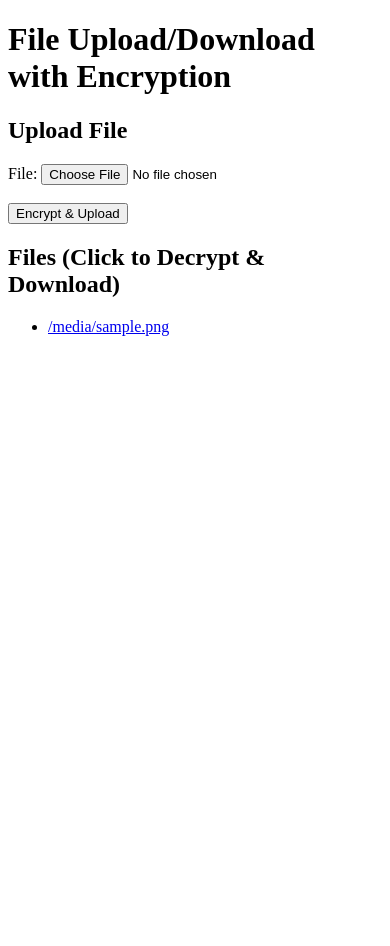
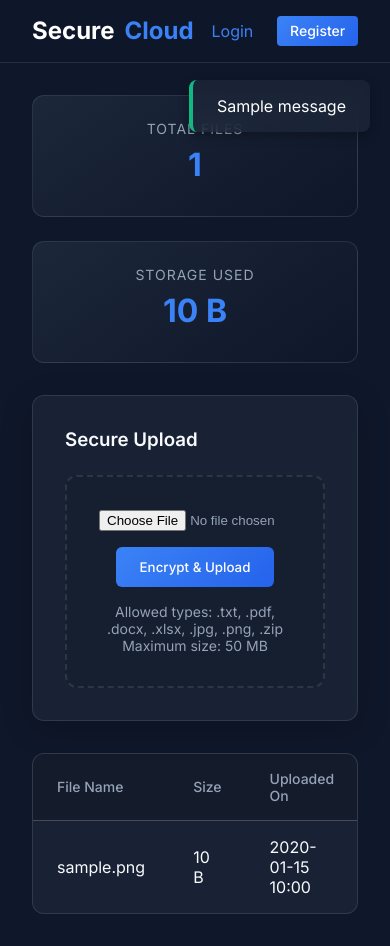
Before and after one commit to Chintiw/secure-mini-cloud, a Flask app: template templates/index.html in a window 390 px wide. Before the commit the page ends 336 px from the top, so only its background shows below. Run offline with Flask 3, Linux system fonts and the light colour scheme; tables that the repository leaves empty hold one stand-in row (values such as "Sample post"); the template is opened without the code that fills it: values that come from a table or form of the project are taken from there, most other values are stand-ins (such as "Sample title", 1, 10 or a date in 2020); one stand-in notice (Sample message) is shown.

Commit message:
feat: implement secure user authentication, per-user file encryption, and a modern responsive UI

```diff
--- a/app.py
+++ b/app.py
@@ -1,54 +1,233 @@
-from flask import Flask, request, render_template, send_file, redirect, url_for
+from flask import Flask, request, render_template, send_file, redirect, url_for, flash
 import os
 from cryptography.fernet import Fernet
 import io
+import uuid
+from datetime import datetime
+from flask_sqlalchemy import SQLAlchemy
+from flask_bcrypt import Bcrypt
+from flask_login import LoginManager, UserMixin, login_user, login_required, logout_user, current_user
 
 app = Flask(__name__)
+app.config['SECRET_KEY'] = os.urandom(32) # NFR-03: Session Security
+app.config['SQLALCHEMY_DATABASE_URI'] = 'sqlite:///secure_cloud.db'
+app.config['SQLALCHEMY_TRACK_MODIFICATIONS'] = False
+app.config['MAX_CONTENT_LENGTH'] = 50 * 1024 * 1024  # 50 MB limit
+
+db = SQLAlchemy(app)
+bcrypt = Bcrypt(app)
+login_manager = LoginManager(app)
+login_manager.login_view = 'login'
+login_manager.login_message_category = 'info'
 
 KEY = b'xQslvTPBF-IKGg4AoIGRT1wSPf89fODkAV0Wmv37zcM='
 
 os.makedirs('uploads', exist_ok=True)
 fernet = Fernet(KEY)
 
+ALLOWED_EXTENSIONS = {'txt', 'pdf', 'docx', 'xlsx', 'jpg', 'png', 'zip'}
+
+def allowed_file(filename):
+    return '.' in filename and \
+           filename.rsplit('.', 1)[1].lower() in ALLOWED_EXTENSIONS
+
+@app.template_filter('filesizeformat')
+def filesizeformat(value):
+    if value < 1024:
+        return f"{value} B"
+    elif value < 1024 * 1024:
+        return f"{value / 1024:.1f} KB"
+    else:
+        return f"{value / (1024 * 1024):.1f} MB"
+
+@app.errorhandler(413)
+def request_entity_too_large(error):
+    flash('File too large! Maximum size is 50 MB.', 'danger')
+    return redirect(url_for('index'))
+
+# --- Models ---
+class User(db.Model, UserMixin):
+    __tablename__ = 'users'
+    id = db.Column(db.Integer, primary_key=True, autoincrement=True)
+    username = db.Column(db.String(150), unique=True, nullable=False)
+    email = db.Column(db.String(150), unique=True, nullable=False)
+    password_hash = db.Column(db.String(256), nullable=False)
+    encryption_key = db.Column(db.String(256), nullable=False)
+    created_at = db.Column(db.DateTime, default=datetime.utcnow)
+
+class File(db.Model):
+    __tablename__ = 'files'
+    id = db.Column(db.String(36), primary_key=True, default=lambda: str(uuid.uuid4()))
+    owner_id = db.Column(db.Integer, db.ForeignKey('users.id'), nullable=False)
+    original_filename = db.Column(db.String(255), nullable=False)
+    stored_filename = db.Column(db.String(255), nullable=False)
+    file_size = db.Column(db.Integer, nullable=False)
+    uploaded_at = db.Column(db.DateTime, default=datetime.utcnow)
+
+@login_manager.user_loader
+def load_user(user_id):
+    return User.query.get(int(user_id))
+
+# --- Setup DB ---
+with app.app_context():
+    db.create_all()
+
+# --- Auth Routes ---
+@app.route('/register', methods=['GET', 'POST'])
+def register():
+    if current_user.is_authenticated:
+        return redirect(url_for('index'))
+
+    if request.method == 'POST':
+        username = request.form.get('username')
+        email = request.form.get('email')
+        password = request.form.get('password')
+
+        if User.query.filter_by(email=email).first() or User.query.filter_by(username=username).first():
+            flash('Email or username already exists', 'danger')
+            return redirect(url_for('register'))
+
+        # bcrypt with work factor >= 12
+        hashed_pw = bcrypt.generate_password_hash(password, 12).decode('utf-8')
+        # generate per-user Fernet key (ISO-01)
+        user_key = Fernet.generate_key().decode('utf-8')
+
+        new_user = User(username=username, email=email, password_hash=hashed_pw, encryption_key=user_key)
+        db.session.add(new_user)
+        db.session.commit()
+
+        flash('Registration successful. Please log in.', 'success')
+        return redirect(url_for('login'))
+
+    return render_template('register.html')
+
+@app.route('/login', methods=['GET', 'POST'])
+def login():
+    if current_user.is_authenticated:
+        return redirect(url_for('index'))
+
+    if request.method == 'POST':
+        email = request.form.get('email')
+        password = request.form.get('password')
+
+        user = User.query.filter_by(email=email).first()
+        if user and bcrypt.check_password_hash(user.password_hash, password):
+            login_user(user)
+            flash('Logged in successfully.', 'success')
+            return redirect(url_for('index'))
+        else:
+            flash('Invalid credentials', 'danger')
+
+    return render_template('login.html')
+
+@app.route('/logout')
+@login_required
+def logout():
+    logout_user()
+    flash('Logged out successfully.', 'info')
+    return redirect(url_for('login'))
+
+# --- Existing App Routes (M1 keeps existing behavior mostly) ---
 @app.route('/', methods=['GET', 'POST'])
+@login_required
 def index():
     if request.method == 'POST':
         if 'file' not in request.files:
-            return render_template('index.html', error='No file selected!')
+            flash('No file selected!', 'danger')
+            return redirect(url_for('index'))
         file = request.files['file']
         if file.filename == '':
-            return render_template('index.html', error='No file selected!')
+            flash('No file selected!', 'danger')
+            return redirect(url_for('index'))
 
-        # Encrypt
+        if not allowed_file(file.filename):
+            flash('File type not allowed!', 'danger')
+            return redirect(url_for('index'))
+
+        # ISO-02: Encrypt with per-user key
+        user_fernet = Fernet(current_user.encryption_key.encode('utf-8'))
         file_content = file.read()
-        encrypted_content = fernet.encrypt(file_content)
+        encrypted_content = user_fernet.encrypt(file_content)
 
-        # Save
-        filename = os.path.join('uploads', file.filename + '.enc')
-        with open(filename, 'wb') as f:
+        # ISO-05: UUIDs for files
+        file_uuid = str(uuid.uuid4())
+        stored_filename = f"{file_uuid}.enc"
+
+        # ISO-03: Per-user upload directories
+        user_dir = os.path.join('uploads', str(current_user.id))
+        os.makedirs(user_dir, exist_ok=True)
+
+        file_path = os.path.join(user_dir, stored_filename)
+        with open(file_path, 'wb') as f:
             f.write(encrypted_content)
 
+        # Store in DB
+        new_file = File(
+            id=file_uuid,
+            owner_id=current_user.id,
+            original_filename=file.filename,
+            stored_filename=stored_filename,
+            file_size=len(file_content)
+        )
+        db.session.add(new_file)
+        db.session.commit()
+
+        flash(f'Uploaded {file.filename} (encrypted)!', 'success')
         return redirect(url_for('index'))
 
-        return render_template('index.html', message=f'Uploaded {file.filename} (encrypted)!')
-
-    # List files
-    files = [f[:-4] for f in os.listdir('uploads') if f.endswith('.enc')]
+    # List user's files from DB
+    files = File.query.filter_by(owner_id=current_user.id).all()
     return render_template('index.html', files=files)
 
-@app.route('/download/<filename>')
-def download(filename):
-    enc_path = os.path.join('uploads', filename + '.enc')
+@app.route('/download/<file_uuid>')
+@login_required
+def download(file_uuid):
+    file_record = File.query.get_or_404(file_uuid)
+
+    # ISO-04: Ownership check
+    if file_record.owner_id != current_user.id:
+        from werkzeug.exceptions import Forbidden
+        return Forbidden("You do not have permission to access this file.")
+
+    user_dir = os.path.join('uploads', str(current_user.id))
+    enc_path = os.path.join(user_dir, file_record.stored_filename)
 
     if not os.path.exists(enc_path):
-        return 'File not found!', 404
+        return 'File not found on disk!', 404
 
     # Decrypt
     with open(enc_path, 'rb') as f:
         encrypted_content = f.read()
 
-    decrypted_content = fernet.decrypt(encrypted_content)
-    return send_file(io.BytesIO(decrypted_content), as_attachment=True, download_name=filename)
+    user_fernet = Fernet(current_user.encryption_key.encode('utf-8'))
+    decrypted_content = user_fernet.decrypt(encrypted_content)
+
+    return send_file(
+        io.BytesIO(decrypted_content),
+        as_attachment=True,
+        download_name=file_record.original_filename
+    )
+
+@app.route('/delete/<file_uuid>', methods=['POST'])
+@login_required
+def delete_file(file_uuid):
+    file_record = File.query.get_or_404(file_uuid)
+
+    if file_record.owner_id != current_user.id:
+        from werkzeug.exceptions import Forbidden
+        return Forbidden("You do not have permission to delete this file.")
+
+    user_dir = os.path.join('uploads', str(current_user.id))
+    enc_path = os.path.join(user_dir, file_record.stored_filename)
+
+    if os.path.exists(enc_path):
+        os.remove(enc_path)
+
+    db.session.delete(file_record)
+    db.session.commit()
+
+    flash('File deleted successfully.', 'success')
+    return redirect(url_for('index'))
 
 if __name__ == '__main__':
     app.run(debug=True)
--- a/requirements.txt
+++ b/requirements.txt
@@ -11,3 +11,6 @@ pycparser==2.23
 typing-extensions==4.15.0
 werkzeug==3.1.3
 zipp==3.23.0
+flask-sqlalchemy
+flask-bcrypt
+flask-login
--- /dev/null
+++ b/static/style.css
@@ -0,0 +1,305 @@
+@import url('https://fonts.googleapis.com/css2?family=Inter:wght@300;400;500;600;700&display=swap');
+
+:root {
+    --bg-color: #0f172a;
+    --card-bg: rgba(30, 41, 59, 0.7);
+    --border-color: rgba(255, 255, 255, 0.1);
+    --text-primary: #f8fafc;
+    --text-secondary: #94a3b8;
+    --accent-color: #3b82f6;
+    --accent-hover: #2563eb;
+    --danger-color: #ef4444;
+    --danger-hover: #dc2626;
+    --success-color: #10b981;
+}
+
+body {
+    font-family: 'Inter', sans-serif;
+    background-color: var(--bg-color);
+    color: var(--text-primary);
+    margin: 0;
+    padding: 0;
+    min-height: 100vh;
+    display: flex;
+    flex-direction: column;
+}
+
+/* Typography */
+h1, h2, h3 {
+    margin-top: 0;
+    font-weight: 600;
+}
+
+a {
+    color: var(--accent-color);
+    text-decoration: none;
+    transition: color 0.2s;
+}
+
+a:hover {
+    color: var(--accent-hover);
+}
+
+/* Layout */
+.container {
+    max-width: 1000px;
+    margin: 0 auto;
+    padding: 2rem;
+    flex: 1;
+    width: 100%;
+    box-sizing: border-box;
+}
+
+/* Header */
+.header {
+    background: rgba(15, 23, 42, 0.9);
+    backdrop-filter: blur(10px);
+    border-bottom: 1px solid var(--border-color);
+    padding: 1rem 2rem;
+    display: flex;
+    justify-content: space-between;
+    align-items: center;
+    position: sticky;
+    top: 0;
+    z-index: 10;
+}
+
+.logo {
+    font-size: 1.5rem;
+    font-weight: 700;
+    color: white;
+    display: flex;
+    align-items: center;
+    gap: 10px;
+}
+.logo span {
+    color: var(--accent-color);
+}
+
+.nav-links {
+    display: flex;
+    gap: 1.5rem;
+    align-items: center;
+}
+
+/* Cards & Glassmorphism */
+.glass-card {
+    background: var(--card-bg);
+    backdrop-filter: blur(12px);
+    border: 1px solid var(--border-color);
+    border-radius: 12px;
+    padding: 2rem;
+    box-shadow: 0 8px 32px rgba(0, 0, 0, 0.2);
+}
+
+.auth-container {
+    max-width: 400px;
+    margin: 4rem auto;
+}
+
+/* Forms */
+.form-group {
+    margin-bottom: 1.5rem;
+}
+
+label {
+    display: block;
+    margin-bottom: 0.5rem;
+    color: var(--text-secondary);
+    font-size: 0.875rem;
+}
+
+input[type="text"],
+input[type="email"],
+input[type="password"] {
+    width: 100%;
+    padding: 0.75rem 1rem;
+    background: rgba(15, 23, 42, 0.5);
+    border: 1px solid var(--border-color);
+    border-radius: 6px;
+    color: white;
+    font-family: inherit;
+    box-sizing: border-box;
+    transition: all 0.2s;
+}
+
+input[type="text"]:focus,
+input[type="email"]:focus,
+input[type="password"]:focus {
+    outline: none;
+    border-color: var(--accent-color);
+    box-shadow: 0 0 0 2px rgba(59, 130, 246, 0.2);
+}
+
+/* Buttons */
+.btn {
+    display: inline-block;
+    padding: 0.75rem 1.5rem;
+    border-radius: 6px;
+    font-weight: 500;
+    cursor: pointer;
+    border: none;
+    transition: all 0.2s;
+    text-align: center;
+    font-family: inherit;
+    box-sizing: border-box;
+}
+
+.btn-primary {
+    background: linear-gradient(135deg, var(--accent-color), var(--accent-hover));
+    color: white;
+    width: 100%;
+}
+.btn-primary:hover {
+    transform: translateY(-1px);
+    box-shadow: 0 4px 12px rgba(59, 130, 246, 0.3);
+}
+
+.btn-sm {
+    padding: 0.4rem 0.8rem;
+    font-size: 0.875rem;
+    border-radius: 4px;
+}
+
+.btn-danger {
+    background: transparent;
+    color: var(--danger-color);
+    border: 1px solid var(--danger-color);
+}
+.btn-danger:hover {
+    background: var(--danger-color);
+    color: white;
+}
+
+.btn-outline {
+    background: transparent;
+    color: var(--text-primary);
+    border: 1px solid var(--border-color);
+}
+.btn-outline:hover {
+    border-color: var(--text-secondary);
+}
+
+/* Dashboard */
+.metrics-grid {
+    display: grid;
+    grid-template-columns: repeat(auto-fit, minmax(200px, 1fr));
+    gap: 1.5rem;
+    margin-bottom: 2rem;
+}
+
+.metric-card {
+    background: linear-gradient(145deg, rgba(30, 41, 59, 0.9), rgba(15, 23, 42, 0.9));
+    border: 1px solid var(--border-color);
+    border-radius: 12px;
+    padding: 1.5rem;
+    text-align: center;
+}
+
+.metric-value {
+    font-size: 2rem;
+    font-weight: 700;
+    color: var(--accent-color);
+    margin: 0.5rem 0;
+}
+
+.metric-label {
+    color: var(--text-secondary);
+    font-size: 0.875rem;
+    text-transform: uppercase;
+    letter-spacing: 1px;
+}
+
+/* Table */
+.table-container {
+    background: var(--card-bg);
+    border: 1px solid var(--border-color);
+    border-radius: 12px;
+    overflow: hidden;
+}
+
+table {
+    width: 100%;
+    border-collapse: collapse;
+}
+
+th, td {
+    padding: 1rem 1.5rem;
+    text-align: left;
+}
+
+th {
+    background: rgba(0, 0, 0, 0.2);
+    color: var(--text-secondary);
+    font-weight: 500;
+    font-size: 0.875rem;
+    border-bottom: 1px solid var(--border-color);
+}
+
+td {
+    border-bottom: 1px solid rgba(255, 255, 255, 0.05);
+    color: var(--text-primary);
+}
+
+tr:last-child td {
+    border-bottom: none;
+}
+
+tr:hover td {
+    background: rgba(255, 255, 255, 0.02);
+}
+
+/* File Upload */
+.upload-section {
+    margin-bottom: 2rem;
+}
+.upload-dropzone {
+    border: 2px dashed var(--border-color);
+    border-radius: 12px;
+    padding: 2rem;
+    text-align: center;
+    background: rgba(0, 0, 0, 0.1);
+    transition: border-color 0.2s;
+}
+.upload-dropzone:hover {
+    border-color: var(--accent-color);
+}
+.upload-hint {
+    color: var(--text-secondary);
+    font-size: 0.875rem;
+    margin-top: 1rem;
+}
+input[type="file"] {
+    color: var(--text-secondary);
+}
+
+/* Flash Messages */
+.flash-messages {
+    position: fixed;
+    top: 80px;
+    right: 20px;
+    z-index: 1000;
+    display: flex;
+    flex-direction: column;
+    gap: 10px;
+}
+
+.flash {
+    padding: 1rem 1.5rem;
+    border-radius: 8px;
+    background: var(--card-bg);
+    backdrop-filter: blur(10px);
+    border-left: 4px solid;
+    color: white;
+    box-shadow: 0 4px 12px rgba(0,0,0,0.3);
+    animation: slideIn 0.3s cubic-bezier(0.16, 1, 0.3, 1);
+}
+
+.flash.success { border-color: var(--success-color); }
+.flash.danger { border-color: var(--danger-color); }
+.flash.info { border-color: var(--accent-color); }
+
+@keyframes slideIn {
+    from { transform: translateX(100%); opacity: 0; }
+    to { transform: translateX(0); opacity: 1; }
+}
--- /dev/null
+++ b/templates/base.html
@@ -0,0 +1,37 @@
+<!DOCTYPE html>
+<html lang="en">
+<head>
+    <meta charset="UTF-8">
+    <meta name="viewport" content="width=device-width, initial-scale=1.0">
+    <title>SecureCloud</title>
+    <link rel="stylesheet" href="{{ url_for('static', filename='style.css') }}">
+</head>
+<body>
+    <header class="header">
+        <div class="logo">Secure<span>Cloud</span></div>
+        <nav class="nav-links">
+            {% if current_user.is_authenticated %}
+                <span style="color: var(--text-secondary);">Welcome, {{ current_user.username }}</span>
+                <a href="{{ url_for('logout') }}" class="btn btn-outline btn-sm">Logout</a>
+            {% else %}
+                <a href="{{ url_for('login') }}">Login</a>
+                <a href="{{ url_for('register') }}" class="btn btn-primary btn-sm" style="width: auto;">Register</a>
+            {% endif %}
+        </nav>
+    </header>
+
+    <div class="flash-messages">
+        {% with messages = get_flashed_messages(with_categories=true) %}
+            {% if messages %}
+                {% for category, message in messages %}
+                    <div class="flash {{ category }}">{{ message }}</div>
+                {% endfor %}
+            {% endif %}
+        {% endwith %}
+    </div>
+
+    <main class="container">
+        {% block content %}{% endblock %}
+    </main>
+</body>
+</html>
--- a/templates/index.html
+++ b/templates/index.html
@@ -1,22 +1,62 @@
-<!DOCTYPE html>
-<html>
-<head><title>File Crypto Demo</title></head>
-<body>
-    <h1>File Upload/Download with Encryption</h1>
-    {% if error %}<p style="color:red;">{{ error }}</p>{% endif %}
-    {% if message %}<p style="color:green;">{{ message }}</p>{% endif %}
+{% extends "base.html" %}
 
-    <h2>Upload File</h2>
-    <form method="POST" enctype="multipart/form-data">
-        File: <input type="file" name="file" required><br><br>
-        <button type="submit">Encrypt & Upload</button>
-    </form>
+{% block content %}
+    <div class="metrics-grid">
+        <div class="metric-card">
+            <div class="metric-label">Total Files</div>
+            <div class="metric-value">{{ files|length }}</div>
+        </div>
+        <div class="metric-card">
+            <div class="metric-label">Storage Used</div>
+            <div class="metric-value">{{ files|sum(attribute='file_size')|filesizeformat }}</div>
+        </div>
+    </div>
 
-    <h2>Files (Click to Decrypt & Download)</h2>
-    <ul>
-    {% for file in files %}
-        <li><a href="/download/{{ file }}">{{ file }}</a></li>
-    {% endfor %}
-    </ul>
-</body>
-</html>
+    <div class="upload-section glass-card">
+        <h3 style="margin-bottom: 1.5rem;">Secure Upload</h3>
+        <form method="POST" enctype="multipart/form-data" class="upload-dropzone">
+            <input type="file" name="file" required style="margin-bottom: 1rem;"><br>
+            <button type="submit" class="btn btn-primary" style="width: auto;">Encrypt & Upload</button>
+            <div class="upload-hint">
+                Allowed types: .txt, .pdf, .docx, .xlsx, .jpg, .png, .zip <br>
+                Maximum size: 50 MB
+            </div>
+        </form>
+    </div>
+
+    <div class="table-container">
+        {% if files %}
+        <table>
+            <thead>
+                <tr>
+                    <th>File Name</th>
+                    <th>Size</th>
+                    <th>Uploaded On</th>
+                    <th style="text-align: right;">Actions</th>
+                </tr>
+            </thead>
+            <tbody>
+            {% for file in files %}
+                <tr>
+                    <td>{{ file.original_filename }}</td>
+                    <td>{{ file.file_size|filesizeformat }}</td>
+                    <td>{{ file.uploaded_at.strftime('%Y-%m-%d %H:%M') }}</td>
+                    <td style="text-align: right;">
+                        <div style="display: flex; gap: 0.5rem; justify-content: flex-end;">
+                            <a href="{{ url_for('download', file_uuid=file.id) }}" class="btn btn-outline btn-sm">Download</a>
+                            <form method="POST" action="{{ url_for('delete_file', file_uuid=file.id) }}" style="display: inline; margin: 0;">
+                                <button type="submit" class="btn btn-danger btn-sm">Delete</button>
+                            </form>
+                        </div>
+                    </td>
+                </tr>
+            {% endfor %}
+            </tbody>
+        </table>
+        {% else %}
+            <div style="padding: 3rem; text-align: center; color: var(--text-secondary);">
+                <p>No files uploaded yet. Your encrypted vault is empty.</p>
+            </div>
+        {% endif %}
+    </div>
+{% endblock %}
```
Also changed, not shown: templates/login.html (added, +21 -0 lines), templates/register.html (added, +25 -0 lines), README.md, 1 other file.
